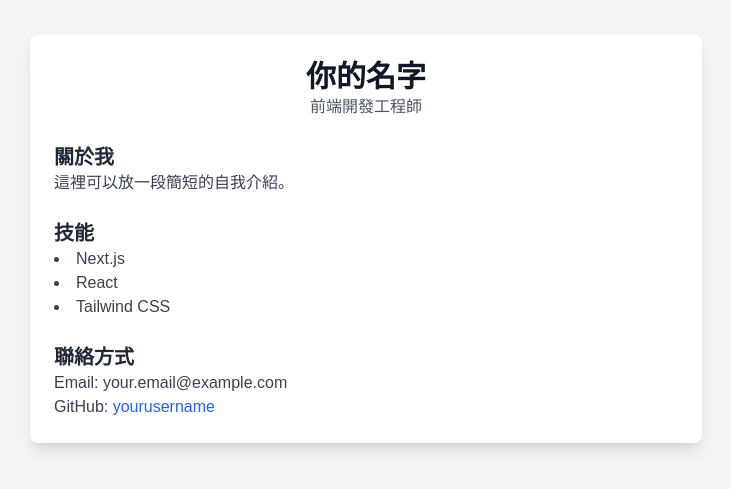
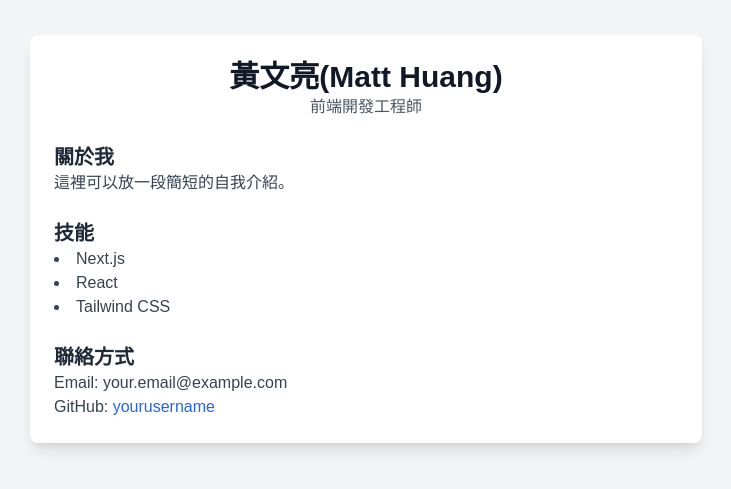
Before and after one commit to wenlianghuang/matt-huang-resume, a Next.js app: page / in a window 1280 px wide. Shown: the part 161-650 px from the top of the page, without its empty margins (274-1005 px from the left). Built offline with nearby package versions, Linux system fonts and the light colour scheme.

Commit message:
modified file

```diff
--- a/app/page.tsx
+++ b/app/page.tsx
@@ -4,7 +4,7 @@ export default function Home() {
   return (
     <main className="flex min-h-screen flex-col items-center justify-center p-6 bg-gray-100">
       <div className="bg-white shadow-lg rounded-lg p-6 max-w-2xl w-full">
-        <h1 className="text-3xl font-bold text-center text-gray-900">你的名字</h1>
+        <h1 className="text-3xl font-bold text-center text-gray-900">黃文亮(Matt Huang)</h1>
         <p className="text-center text-gray-600">前端開發工程師</p>
 
         <section className="mt-6">
```
